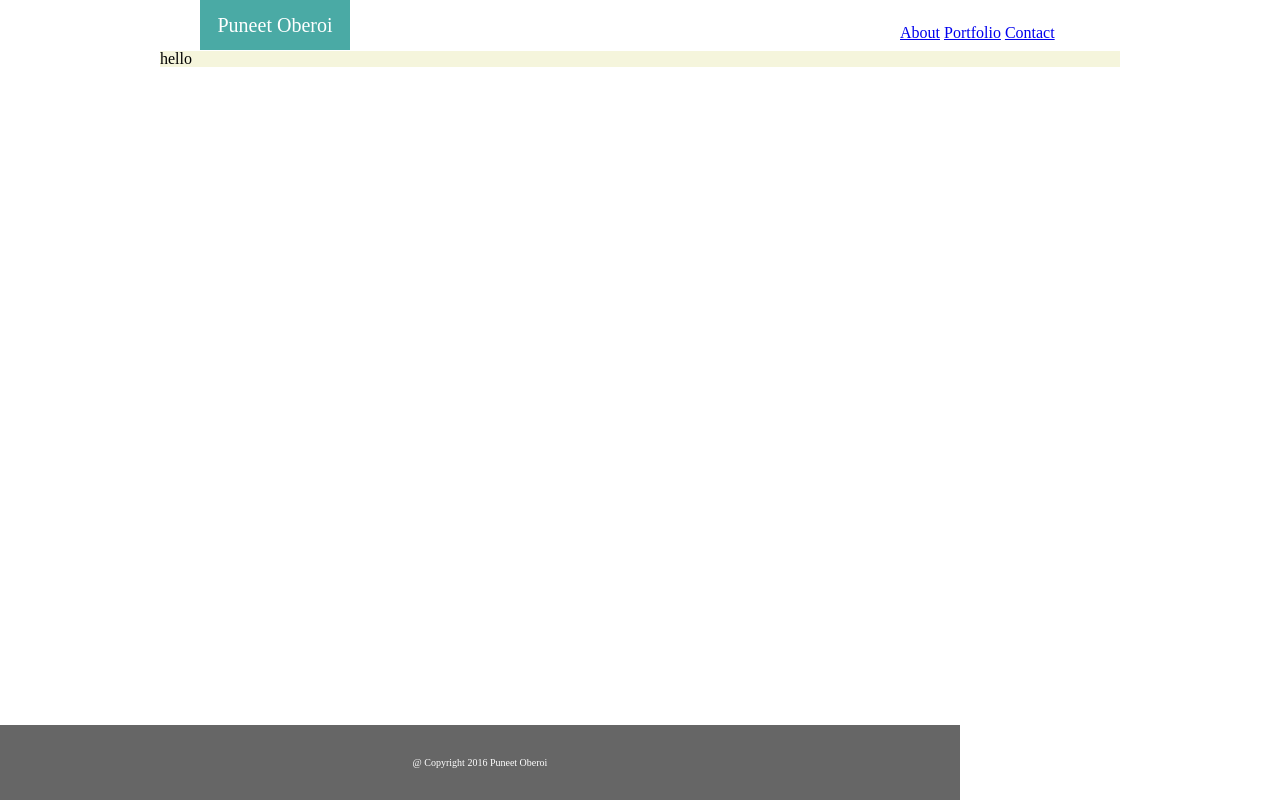
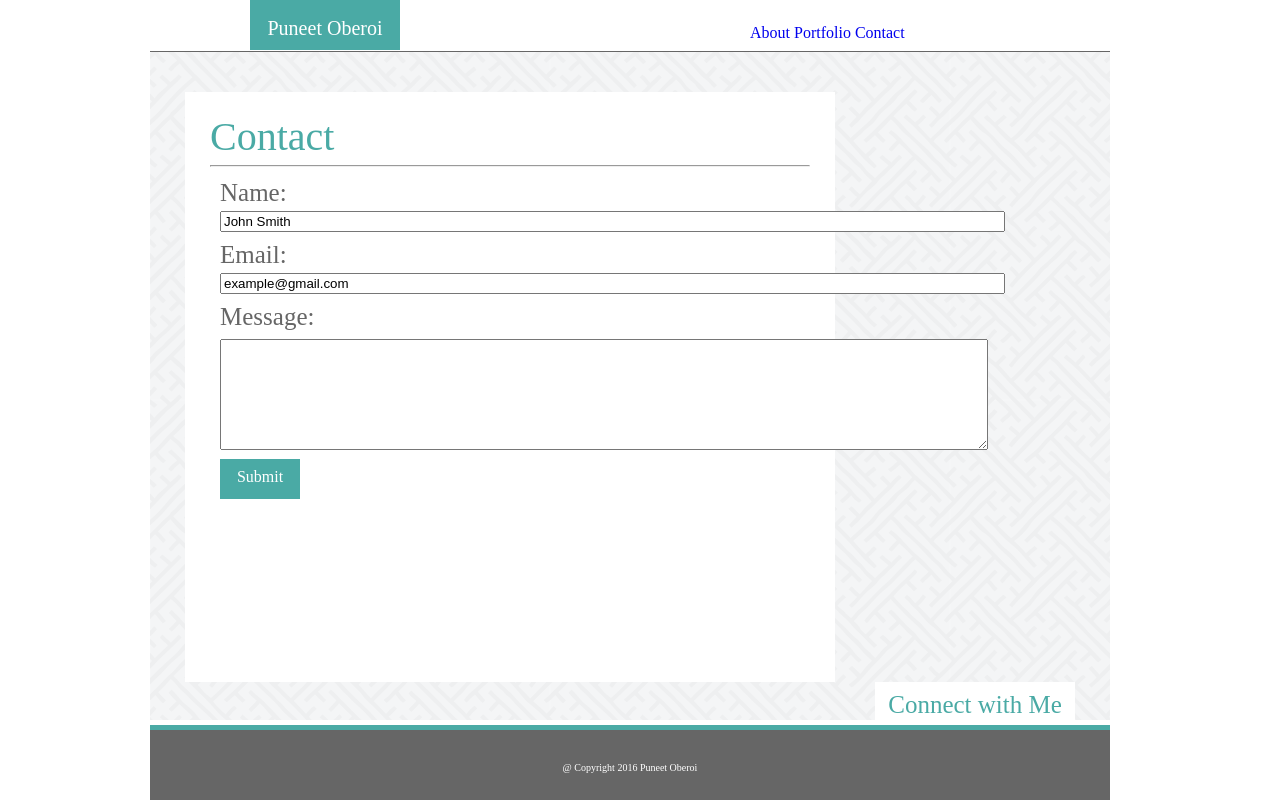
Before and after one commit to poberoi/Basic-Portfolio, a PHP site: page /contact.html in a window 1280 px wide. Run offline with PHP 8.4, Linux system fonts and the light colour scheme; grey boxes are pictures that could not be loaded.

Commit message:
Updated Contact Page

```diff
--- a/assets/css/style.css
+++ b/assets/css/style.css
@@ -1,16 +1,27 @@
 *{
 	box-sizing: border-box;
-	overflow: auto;
 }
-body{
+html, body{
 	height: 100%;
+}
+.container{
+	margin: 0 auto;
+	position: fixed;
+	height: 90%;
+	width: 960px;
+	background-image: url("../images/sayagata-400px.png");
+	margin-left: 150px;
+	padding-bottom: 100px;
 }
 header{
 	background: #ffffff;
-	border-bottom-color: #cccccc;
+	border-bottom: 1px solid #666 ;
+
 }
 a.link{
-	color: white;
+	color: #666;
+	text-decoration: none;
+
 }
 h1{
 	color: #4aaaa5;
@@ -26,40 +37,99 @@ h2{
 	width: 150px;
 	height: 50px;
 	font-size: 20px;
-	padding-top: 15px;
-	margin-left: 200px;
+	padding-top: 18px;
+	margin-left: 100px;
 	position: relative;
 	text-align: center;
 }
 .Pages{
 	position: relative;
 	width: 960px;
-	margin-left: 900px;
+	margin-left: 600px;
 	margin-top: -25px;
 	padding-bottom: 10px;
+}
+.Pages a:link{
+	text-decoration: none;
+	color: ;
+}
+.Pages a:hover{
+	text-decoration: italic;
+	color: #4aaaa5;
 }
 .wrapper{
 	height: 100%;
 	margin: 0 auto;
-	background: #F5F5DC;
 	width: 960px;
+	padding-top: 30px;
 }
 #main-bio{
+	height: 100%;
 	float: left;
 	margin-top: 10px;
 	margin-left: 35px;
+	margin-bottom: 10px;
 	background: #ffffff;
 	width: 650px;
+	padding: 25px 25px;
+	padding-bottom: 500px;
+}
+#main-bio > h1{
+	font-size: 40px;
+}
+#contact-form{
+	height: 100%;
+	float: left;
+	margin-top: 10px;
+	margin-left: 35px;
+	margin-bottom: 10px;
+	padding: 25px 25px;
+	background: #ffffff;
+	width: 650px;
+	padding-bottom: 500px;
+}
+#contact-form > h1{
+	font-size: 40px;
+}
+.row{
+	color: #666;
+	font-size: 25px;
+	padding: 5px 10px;
+}
+#message{
+	margin-top: 10px;
+	border
+}
+#submit_button{
+	background: #4aaaa5;
+	color: white;
+	width: 80px;
+	height: 40px;
+	margin-left: 10px;
+	text-align: center;
+	padding: 10px;
 }
 #bio-image{
-	margin-right: 10px;
+	padding: 10px 10px;
 }
+#bio-image > img{
+	margin-right:10px;
+}
+/*.wrapper img{
+	border: 1px solid red;
+}*/
 #contact-info{
+	border: 2px #666;
 	margin-top: 10px;
 	margin-right: 35px;
+	padding: 10px 10px;
 	float: right;
   width:200px;
   background: #ffffff;
+}
+#contact-info > h1{
+	text-align: center;
+	font-size: 25px;
 }
 .clear{
 	clear: both;
@@ -75,4 +145,5 @@ h2{
 	color: white;
 	text-align: center;
 	font-size: 10px;
+	border-top: 5px solid #4aaaa5;
 }
--- a/contact.html
+++ b/contact.html
@@ -15,12 +15,41 @@
 				<a href="contact.html" target="Contact">Contact</a>
 			</div>
 		</header>
+		<div class="wrapper">
+			<div id="contact-form">
 
-		<div class="wrapper">
-			hello
+				<h1>Contact</h1>
+				<hr />
+				<form id="form" action="#">
+					<div class="row">
+						<label for="name">Name:</label><br />
+						<input id="name" class="input" name="name" type="text" value="John Smith" size="95" /><br />
+					</div>
+					<div class="row">
+						<label for="email">Email:</label><br />
+						<input id="email" class="input" name="email" type="text" value="example@gmail.com" size="95" /><br />
+					</div>
+					<div class="row">
+						<label for="message">Message:</label><br />
+						<textarea id="message" class="input" name="message" rows="7" cols="93"></textarea><br />
+					</div>
+					<div id="submit_button">Submit</div>
+				</form>
+			</div>
 		</div>
+		<div id="contact-info">
+				<h1>Connect with Me</h1>
+				<hr />
+				<a href="https://github.com/poberoi" target="_blank">
+					<img src="assets/images/GitHub.png" alt="GitHub" height="40"/></a>
+				<a href="https://www.linkedin.com/in/puneet-oberoi-806a5559" target="_blank">
+					<img src="assets/images/Linkedin.png" alt="Linkedin" height="40"/></a>
+				<a href="mailto:puneet.oberoi@outlook.com" target="_blank">
+					<img src="assets/images/Outlook.png" alt="Outlook" height="40"/></a>
+			</div>
 
-		<div class="clear"></div>
+			<div class="clear"></div>
+
 		<div class="footer">@ Copyright 2016 Puneet Oberoi</div>
 		</div>
 	</div>
--- a/index.html
+++ b/index.html
@@ -22,8 +22,10 @@
 				<h1>About Me</h1>
 				<hr />
 				<div id="bio-image">
-					<img src="assets/images/img_0010.jpg" alt="Bio Pic" height="100" align="left"/>
-					<p>Hi, I'm currently a student in the coding bootcamp offered by Rutgers.  I will be learning to make cool websites like this one.  Feel free to contact me for any other information thru the links provided</p>
+					<img src="assets/images/img_0010.jpg" alt="Bio Pic" height="200" align="left"/>
+					<p>Lorem ipsum dolor sit amet, consectetur adipiscing elit. Maecenas eu tincidunt metus, sit amet porttitor magna. Donec venenatis tincidunt porttitor. Etiam vel mi id diam laoreet faucibus. Donec eleifend dui felis, non commodo ligula aliquam at. Integer eros sapien, faucibus id ullamcorper fringilla, bibendum non turpis. Vestibulum pharetra magna at ante tempus maximus. Aenean maximus condimentum fermentum. Pellentesque tincidunt nunc ut neque hendrerit, vestibulum sodales velit semper. Nulla ut nisl ut dolor efficitur efficitur ac ac leo. Pellentesque habitant morbi tristique senectus et netus et malesuada fames ac turpis egestas. Mauris varius vulputate nunc, non rhoncus sem aliquam vulputate. Pellentesque nec dictum diam. Etiam quis nibh sit amet quam imperdiet tincidunt at a purus. Integer convallis et sem et tempus. Nullam luctus nisi a faucibus congue. Proin et egestas purus.</p>
+					<br />
+					<p>Aenean erat lacus, tristique ultrices nibh sit amet, condimentum elementum sapien. Proin in felis sed nibh tincidunt malesuada. In mattis consequat malesuada. Mauris quis fringilla magna. Class aptent taciti sociosqu ad litora torquent per conubia nostra, per inceptos himenaeos. Duis at magna eu tortor vehicula pulvinar eu ac eros. Cras eget ligula a nisi tristique egestas.</p>
 				</div>
 			</div>
 
```
Also changed, not shown: portfolio.html (+11 -1 lines), assets/images/sayagata-400px.png (added).
